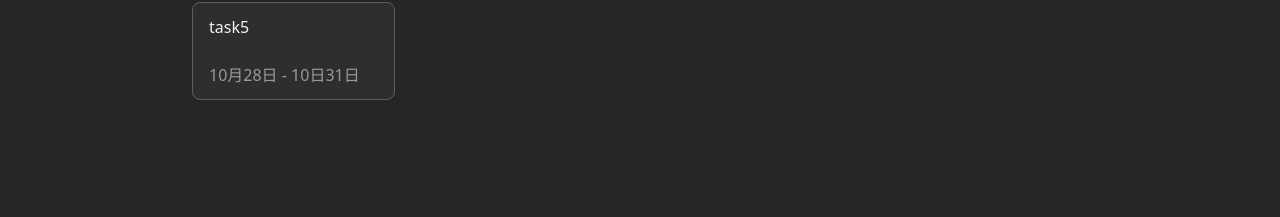
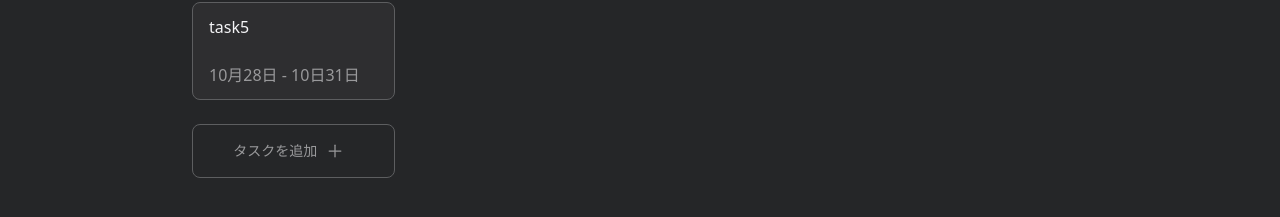
Before and after one commit to yuma-ouchi0907/task-management, a Next.js app in the folder frontend/: page / in a window 1280 px wide. Shown: the part 403-620 px from the top of the page. Built offline with nearby package versions, Linux system fonts and the light colour scheme.

Commit message:
style: add Plus Icon

```diff
--- a/frontend/src/app/page.tsx
+++ b/frontend/src/app/page.tsx
@@ -11,6 +11,7 @@ import {
   SearchContextType,
   FilterContextType,
 } from "@/app/tasks/type";
+import { PlusIcon } from "./tasks/components/icons";
 
 export const SearchContext = createContext<SearchContextType>(["", () => {}]);
 export const SortContext = createContext<SortContextType>({
@@ -86,17 +87,22 @@ export default function Home() {
           </SortContext.Provider>
         </SearchContext.Provider>
 
-        <section className="grid grid-cols-3 gap-4 bg-[var(--bg-surface)] px-32">
+        <section className="grid h-screen grid-cols-3 gap-4 bg-[var(--bg-surface)] px-32">
           {STATUS_LIST.map((status) => (
-            <div key={status} className="h-screen bg-[var(--bg-surface)] px-16">
+            <div key={status} className="bg-[var(--bg-surface)] px-16">
               <div className="flex">
                 <h2 className="my-2 text-2xl font-bold">{status}</h2>
                 <p className="mx-6 my-2 text-xl font-bold text-[var(--text-secondary)]">
                   {sortedTasks.filter((t) => t.status === status).length}
                 </p>
               </div>
-
               <TaskList tasks={sortedTasks} status={status} />
+              {status === "Todo" && (
+                <button className="mt-3 flex w-full justify-center rounded-lg border border-[var(--border-primary)] py-2 text-sm text-[var(--text-secondary)] transition hover:bg-[var(--color-primary)]/10 hover:text-[var(--color-primary)]">
+                  <p className="self-center">タスクを追加</p>
+                  <PlusIcon />
+                </button>
+              )}
             </div>
           ))}
         </section>
--- /dev/null
+++ b/frontend/src/app/tasks/components/icons/PlusIcon.tsx
@@ -0,0 +1,7 @@
+import { Plus } from "lucide-react";
+
+const PlusIcon: React.FC = () => {
+  return <Plus className="m-2 h-5 w-5" strokeWidth={1.5} />;
+};
+
+export default PlusIcon;
--- a/frontend/src/app/tasks/components/icons/index.ts
+++ b/frontend/src/app/tasks/components/icons/index.ts
@@ -4,3 +4,4 @@ export { default as SearchIcon } from "./SearchIcon";
 export { default as SortIcon } from "./SortIcon";
 export { default as SortDownArrowIcon } from "./SortDownArrowIcon";
 export { default as SortUpArrowIcon } from "./SortUpArrowIcon";
+export { default as PlusIcon } from "./PlusIcon";
```
